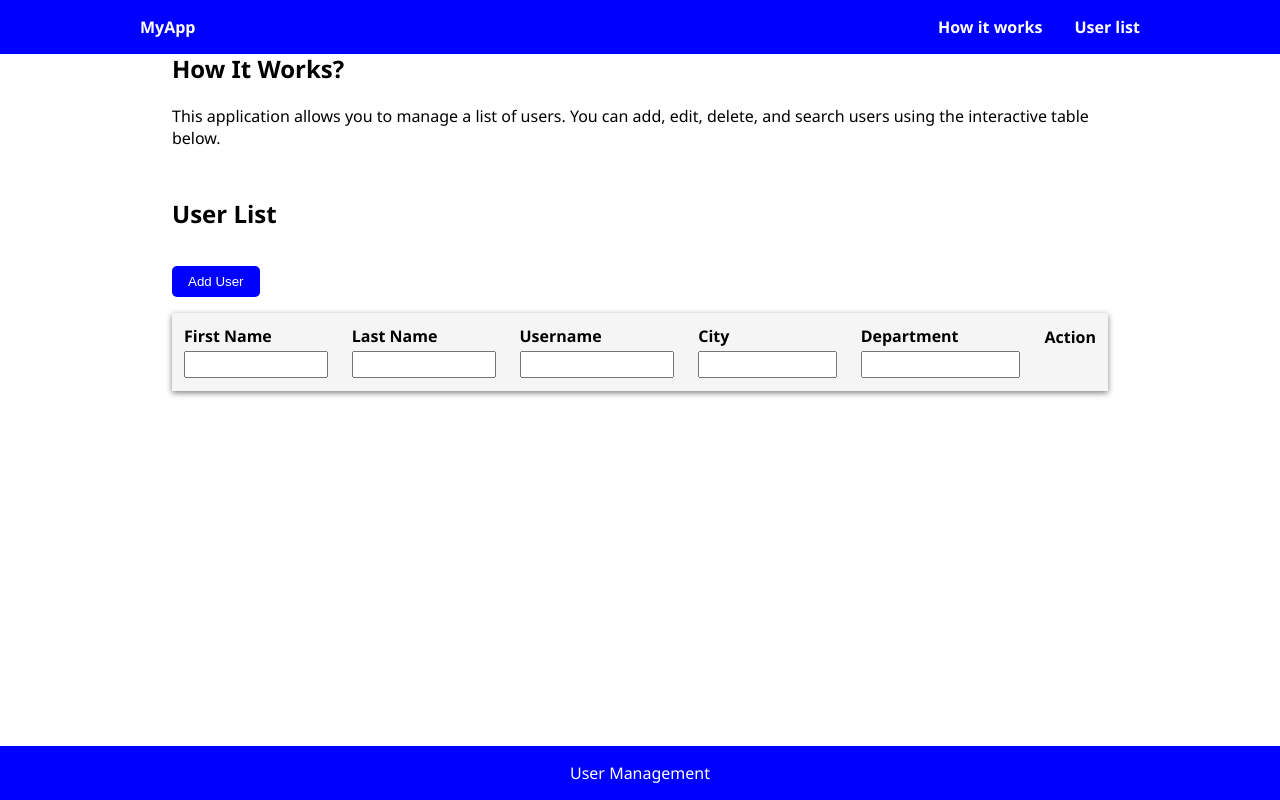
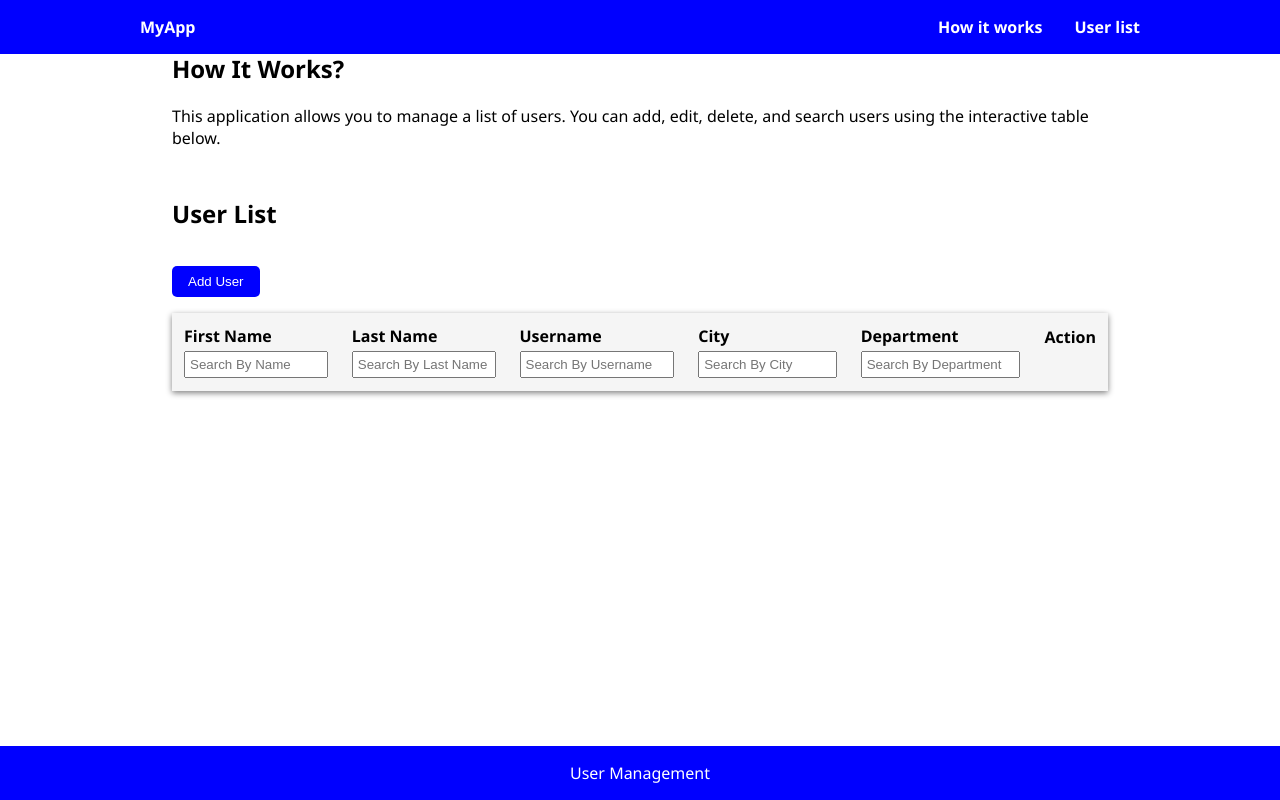
Before and after one commit to nayan-jain1/my-user-js-app, a website: page index.html in a window 1280 px wide. Drawn offline with Linux system fonts and the light colour scheme.

Commit message:
Placeholder added border-radius changed

```diff
--- a/index.html
+++ b/index.html
@@ -31,15 +31,15 @@
             <thead>
               <tr>
                 <th>First Name<br>
-                    <input class="filter-input" oninput="applyFilters()" data-key="firstName"></th>
+                    <input class="filter-input" placeholder="Search By Name" oninput="applyFilters()" data-key="firstName"></th>
                 <th>Last Name<br>
-                    <input class="filter-input" oninput="applyFilters()" data-key="lastName"></th>
+                    <input class="filter-input" placeholder="Search By Last Name" oninput="applyFilters()" data-key="lastName"></th>
                 <th>Username<br>
-                    <input class="filter-input" oninput="applyFilters()" data-key="username"></th>
+                    <input class="filter-input" placeholder="Search By Username" oninput="applyFilters()" data-key="username"></th>
                 <th>City<br>
-                    <input class="filter-input" oninput="applyFilters()" data-key="city"></th>
+                    <input class="filter-input" placeholder="Search By City" oninput="applyFilters()" data-key="city"></th>
                 <th>Department<br>
-                    <input class="filter-input" oninput="applyFilters()" data-key="department"></th>
+                    <input class="filter-input" placeholder="Search By Department" oninput="applyFilters()" data-key="department"></th>
                 <th style="padding-bottom:  2.5rem;">Action</th>
               </tr>
             </thead>
--- a/styles.css
+++ b/styles.css
@@ -88,7 +88,7 @@ th {
 .actions button {
     margin-right: 5px;
     width: 80px;
-    border-radius: 1px;
+    border-radius: 5px;
 }
 
 .add-user-btn {
```
